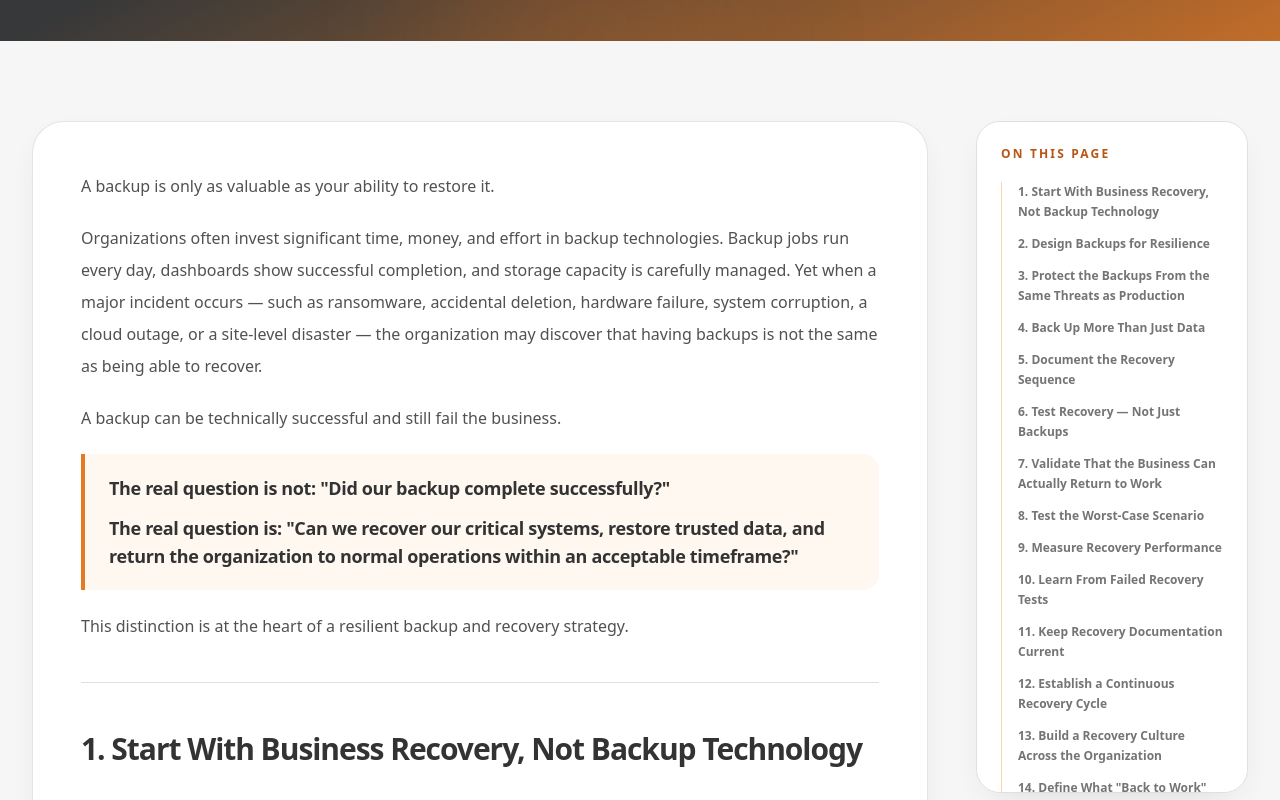
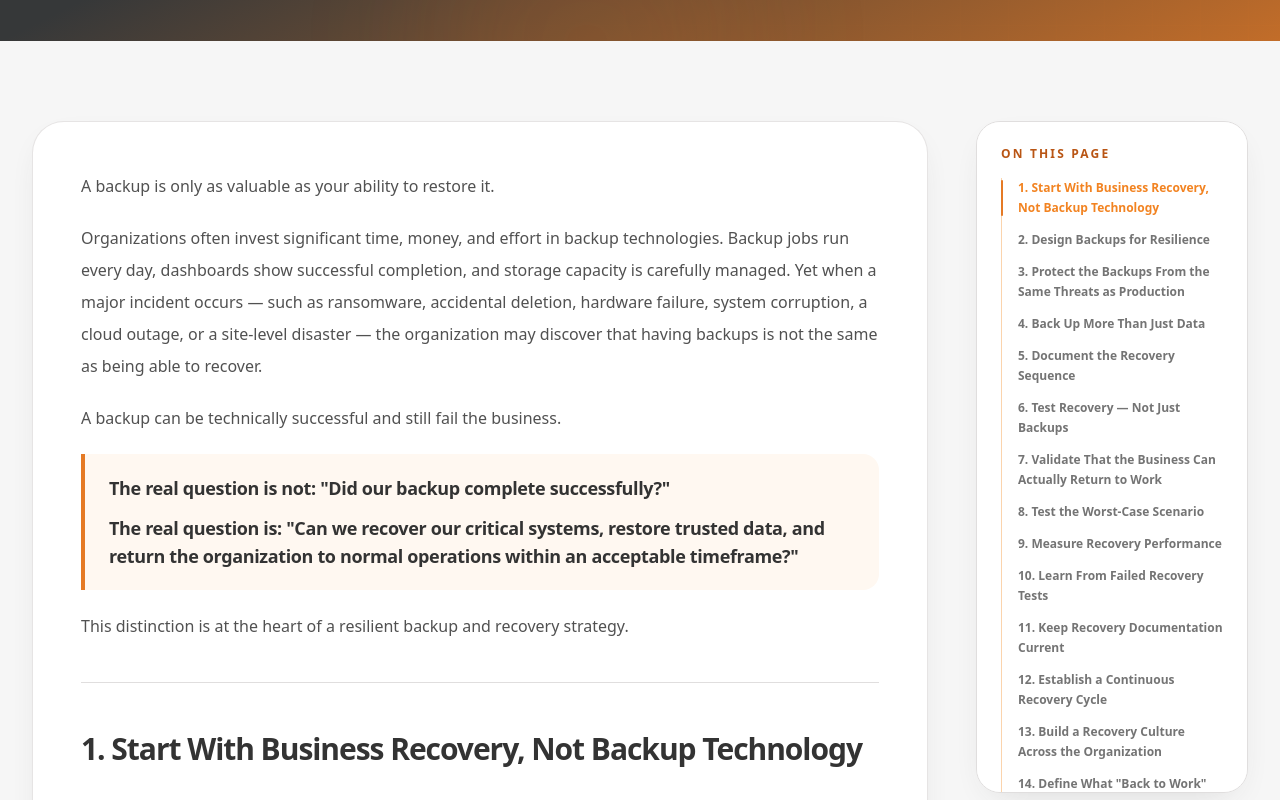
Before and after one commit to Samiurrehman-dev/it_expert_agency, a Next.js app: page /blog/backups-are-only-useful-when-recovery-is-tested in a window 1280 px wide. Shown: the part 680-1480 px from the top of the page. Built offline with nearby package versions, Linux system fonts and the light colour scheme.

Commit message:
Add sticky active blog table of contents

```diff
--- a/app/blog/[slug]/page.tsx
+++ b/app/blog/[slug]/page.tsx
@@ -13,6 +13,7 @@ import {
 
 import { Footer } from "@/components/Footer";
 import { Header } from "@/components/Header";
+import { BlogTableOfContents } from "@/components/blog-table-of-contents";
 import { ScrollReveal } from "@/components/ScrollReveal";
 import {
   UpdateAccentPill,
@@ -372,29 +373,12 @@ export default function BlogPostPage({ params }: BlogPostPageProps) {
               </aside>
             </article>
 
-            <aside className="hidden lg:block">
-              <nav
-                aria-label="On this page"
-                className="sticky top-28 max-h-[calc(100vh-8rem)] overflow-y-auto overscroll-contain rounded-3xl border border-slate-200 bg-white p-6 shadow-card"
-              >
-                <p className="text-xs font-extrabold uppercase tracking-[0.18em] text-primary-700">
-                  On this page
-                </p>
-                <ol className="mt-5 space-y-3 border-l border-primary-200 pl-4">
-                  {post.sections
-                    .filter((section) => section.showInToc !== false)
-                    .map((section) => (
-                      <li key={section.id}>
-                        <a
-                          href={`#${section.id}`}
-                          className="block text-xs font-bold leading-5 text-slate-500 transition-colors hover:text-primary-800"
-                        >
-                          {section.title}
-                        </a>
-                      </li>
-                    ))}
-                </ol>
-              </nav>
+            <aside className="hidden self-stretch lg:block">
+              <BlogTableOfContents
+                sections={post.sections.filter(
+                  (section) => section.showInToc !== false,
+                )}
+              />
             </aside>
           </div>
         </section>
--- /dev/null
+++ b/components/blog-table-of-contents.tsx
@@ -0,0 +1,113 @@
+"use client";
+
+import { useEffect, useRef, useState } from "react";
+
+type TableOfContentsSection = {
+  id: string;
+  title: string;
+};
+
+export function BlogTableOfContents({
+  sections,
+}: {
+  sections: TableOfContentsSection[];
+}) {
+  const [activeId, setActiveId] = useState(sections[0]?.id ?? "");
+  const navRef = useRef<HTMLElement>(null);
+
+  useEffect(() => {
+    let frameId = 0;
+
+    const updateActiveSection = () => {
+      const readingLine = window.scrollY + 160;
+      let currentId = sections[0]?.id ?? "";
+
+      for (const section of sections) {
+        const heading = document.getElementById(section.id);
+        if (!heading || heading.offsetTop > readingLine) break;
+        currentId = section.id;
+      }
+
+      setActiveId(currentId);
+      frameId = 0;
+    };
+
+    const scheduleUpdate = () => {
+      if (frameId) return;
+      frameId = window.requestAnimationFrame(updateActiveSection);
+    };
+
+    updateActiveSection();
+    window.addEventListener("scroll", scheduleUpdate, { passive: true });
+    window.addEventListener("resize", scheduleUpdate);
+
+    return () => {
+      window.removeEventListener("scroll", scheduleUpdate);
+      window.removeEventListener("resize", scheduleUpdate);
+      if (frameId) window.cancelAnimationFrame(frameId);
+    };
+  }, [sections]);
+
+  useEffect(() => {
+    const nav = navRef.current;
+    const activeLink = nav?.querySelector<HTMLElement>(
+      `[data-toc-id="${activeId}"]`,
+    );
+
+    if (!nav || !activeLink) return;
+
+    const linkTop = activeLink.offsetTop;
+    const linkBottom = linkTop + activeLink.offsetHeight;
+    const visibleTop = nav.scrollTop + 64;
+    const visibleBottom = nav.scrollTop + nav.clientHeight - 16;
+
+    if (linkTop < visibleTop) {
+      nav.scrollTo({ top: Math.max(0, linkTop - 80), behavior: "smooth" });
+    } else if (linkBottom > visibleBottom) {
+      nav.scrollTo({
+        top: linkBottom - nav.clientHeight + 24,
+        behavior: "smooth",
+      });
+    }
+  }, [activeId]);
+
+  return (
+    <nav
+      ref={navRef}
+      aria-label="On this page"
+      className="sticky top-28 max-h-[calc(100vh-8rem)] overflow-y-auto overscroll-contain rounded-3xl border border-slate-200 bg-white p-6 shadow-card"
+    >
+      <p className="sticky top-0 z-10 -mx-1 bg-white px-1 pb-4 text-xs font-extrabold uppercase tracking-[0.18em] text-primary-700">
+        On this page
+      </p>
+      <ol className="space-y-3 border-l border-primary-200 pl-4">
+        {sections.map((section) => {
+          const isActive = section.id === activeId;
+
+          return (
+            <li key={section.id}>
+              <a
+                href={`#${section.id}`}
+                data-toc-id={section.id}
+                aria-current={isActive ? "location" : undefined}
+                className={`relative block text-xs font-bold leading-5 transition-colors ${
+                  isActive
+                    ? "text-primary-800"
+                    : "text-slate-500 hover:text-primary-800"
+                }`}
+              >
+                <span
+                  aria-hidden="true"
+                  className={`absolute -left-[1.0625rem] top-0.5 h-[calc(100%-0.25rem)] w-0.5 rounded-full bg-primary-500 transition-opacity ${
+                    isActive ? "opacity-100" : "opacity-0"
+                  }`}
+                />
+                {section.title}
+              </a>
+            </li>
+          );
+        })}
+      </ol>
+    </nav>
+  );
+}
```
